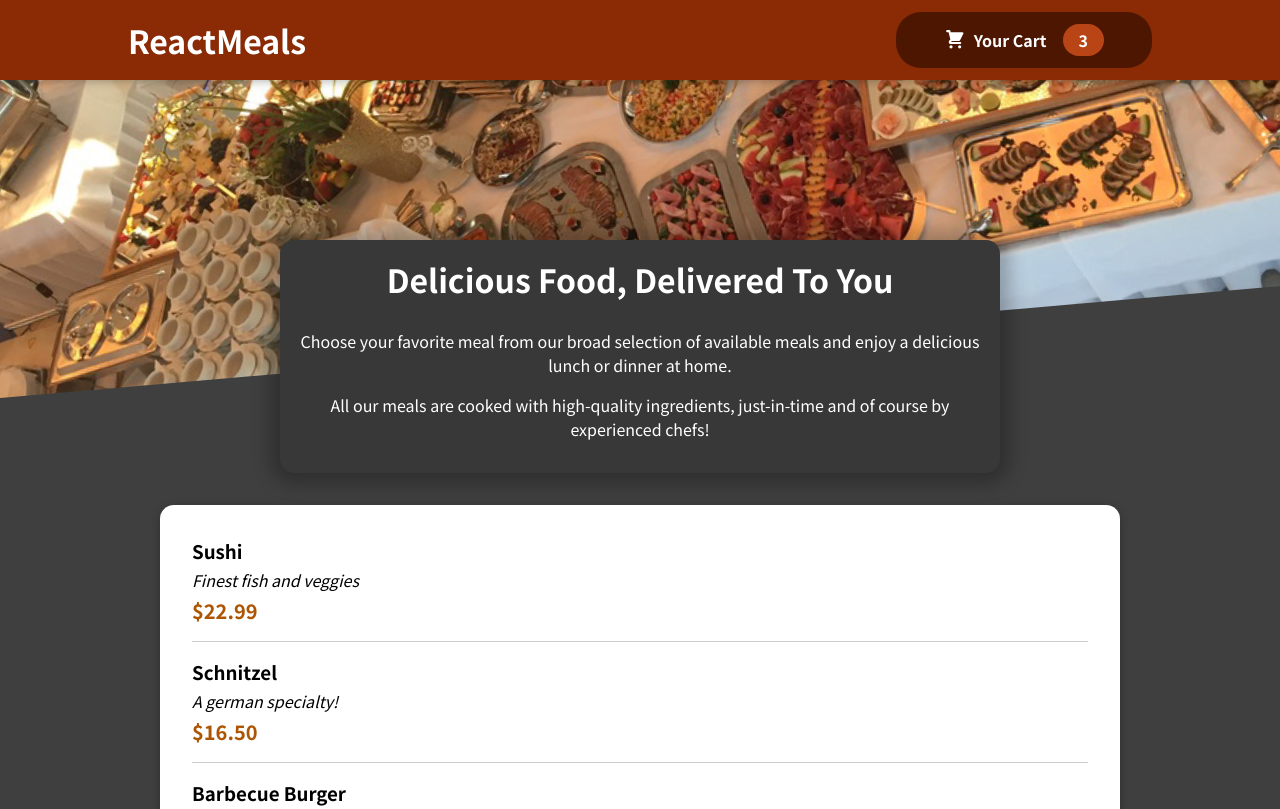
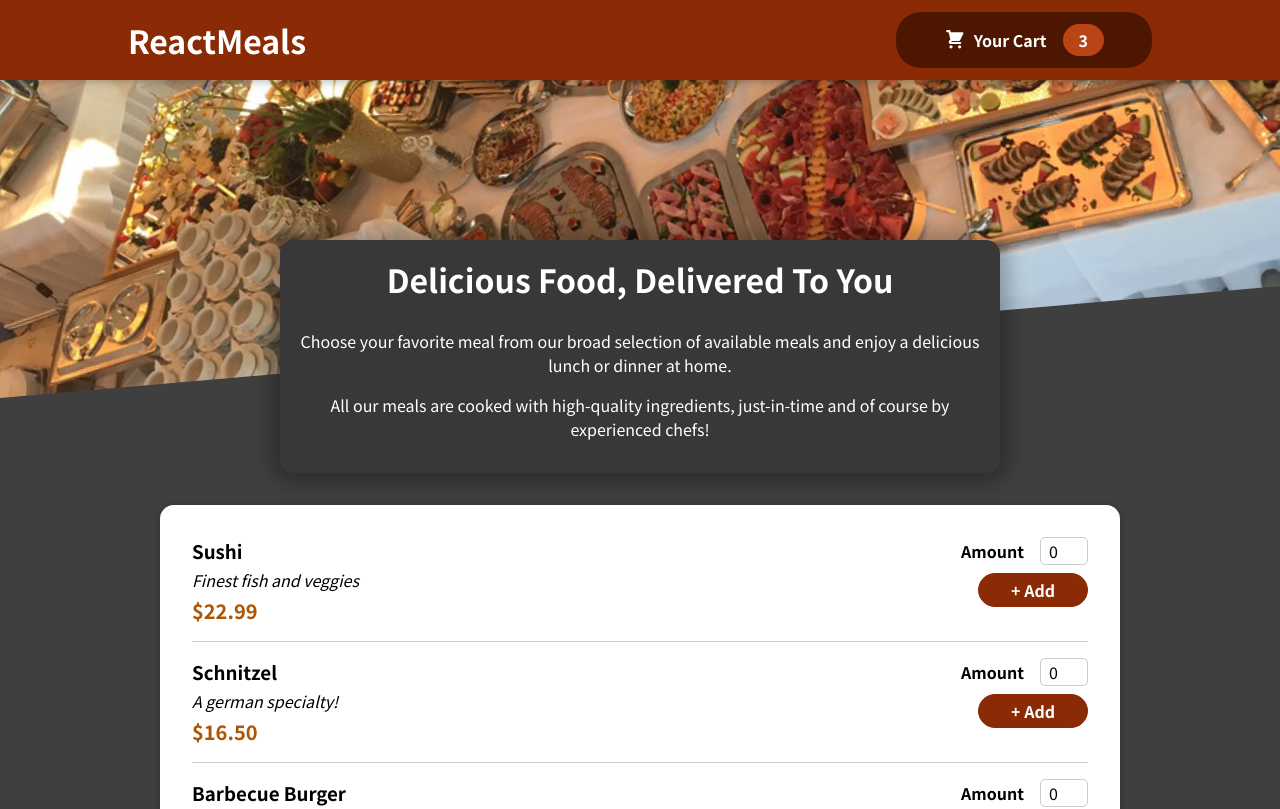
Before and after one commit to MehdiKardgar/food-order-app, a React (Create React App) app: page / in a window 1280 px wide. Shown: the top 809 px of the page. Built offline with nearby package versions, Linux system fonts and the light colour scheme.

Commit message:
Adding a form

```diff
--- a/src/components/Meals/AvailableMeals.js
+++ b/src/components/Meals/AvailableMeals.js
@@ -35,6 +35,7 @@
 const AvailableMeals = () => {
   const mealsList = DUMMY_MEALS.map((meal) => (
     <MealItem
+      id={meal.id}
       key={meal.id}
       name={meal.name}
       description={meal.description}
--- a/src/components/Meals/MealItem/MealItem.js
+++ b/src/components/Meals/MealItem/MealItem.js
@@ -1,3 +1,5 @@
+import MealItemForm from "./MealItemForm";
+
 import classes from "./MealItem.module.css";
 
 const MealItem = (props) => {
@@ -11,7 +13,9 @@
         <div className={classes.price}>{price}</div>
       </div>
 
-      <div></div>
+      <div>
+        <MealItemForm id={props.id} />
+      </div>
     </li>
   );
 };
--- a/src/components/Meals/MealItem/MealItemForm.js
+++ b/src/components/Meals/MealItem/MealItemForm.js
@@ -0,0 +1,24 @@
+import Input from "../../UI/Input";
+
+import classes from "./MealItemForm.module.css";
+
+const MealItemForm = (props) => {
+  return (
+    <form className={classes.form}>
+      <Input
+        label="Amount"
+        input={{
+          id: "amount_" + props.id,
+          type: "number",
+          min: "0",
+          max: "5",
+          step: "1",
+          defaultValue: "0",
+        }}
+      />
+      <button>+ Add</button>
+    </form>
+  );
+};
+
+export default MealItemForm;
--- /dev/null
+++ b/src/components/Meals/MealItem/MealItemForm.module.css
@@ -0,0 +1,20 @@
+.form {
+  text-align: right;
+}
+
+.form button {
+  font: inherit;
+  cursor: pointer;
+  background-color: #8a2b06;
+  border: 1px solid #8a2b06;
+  color: white;
+  padding: 0.25rem 2rem;
+  border-radius: 20px;
+  font-weight: bold;
+}
+
+.form button:hover,
+.form button:active {
+  background-color: #641e03;
+  border-color: #641e03;
+}
--- /dev/null
+++ b/src/components/UI/Input.js
@@ -0,0 +1,12 @@
+import classes from "./Input.module.css";
+
+const Input = (props) => {
+  return (
+    <div className={classes.input}>
+      <label htmlFor={props.input.id}>{props.label}</label>
+      <input {...props.input} />
+    </div>
+  );
+};
+
+export default Input;
--- /dev/null
+++ b/src/components/UI/Input.module.css
@@ -0,0 +1,18 @@
+.input {
+  display: flex;
+  align-items: center;
+  margin-bottom: 0.5rem;
+}
+
+.input label {
+  font-weight: bold;
+  margin-right: 1rem;
+}
+
+.input input {
+  width: 3rem;
+  border-radius: 5px;
+  border: 1px solid #ccc;
+  font: inherit;
+  padding-left: 0.5rem;
+}
```
